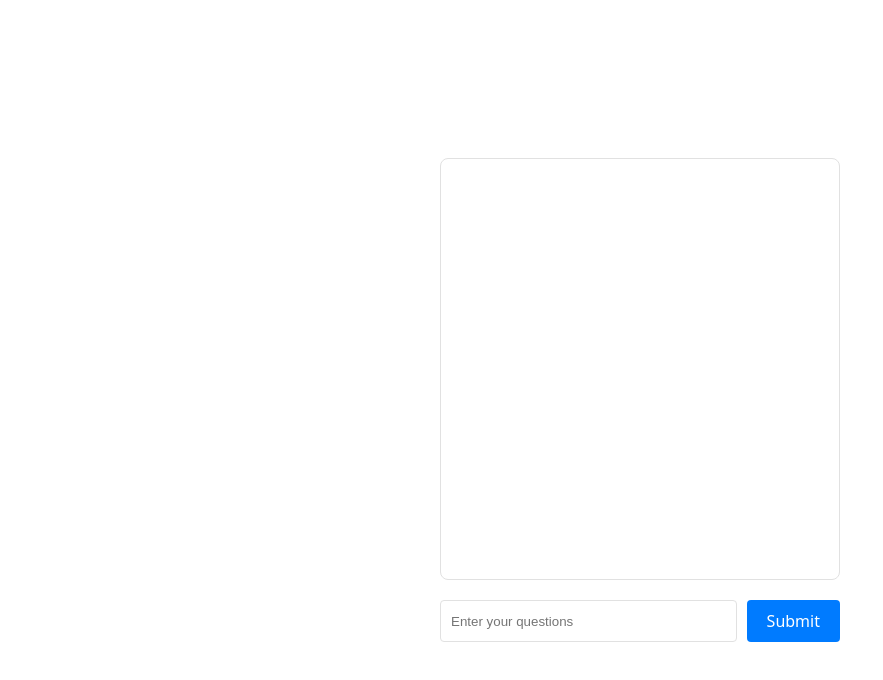
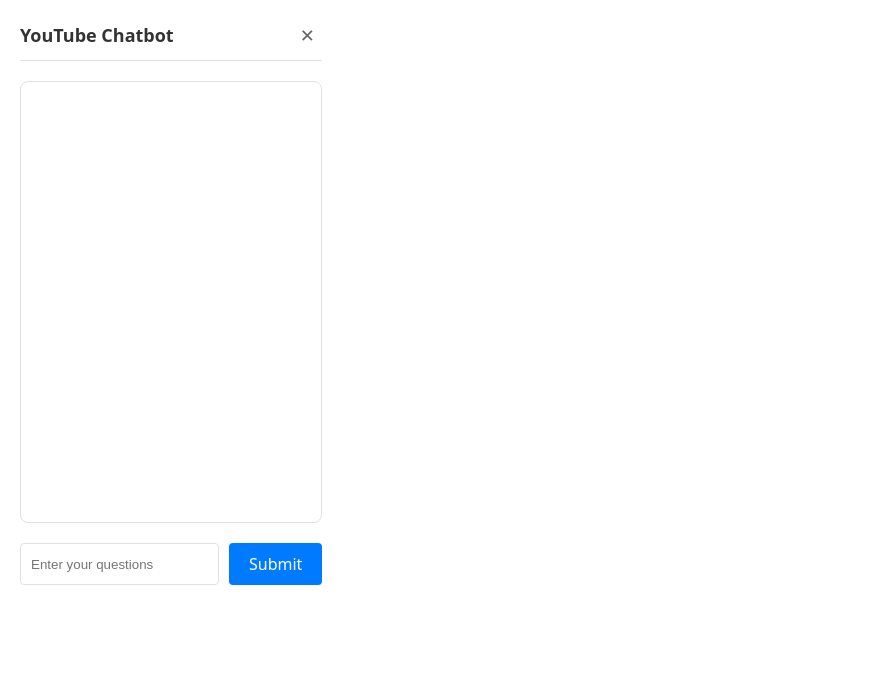
Before and after one commit to rohangore1999/yt-chrome-extension, a React (Vite) app in the folder frontend/: page / in a window 1280 px wide. Shown: the top 680 px of the page, without its empty margins (0-883 px from the left). Built offline with nearby package versions, Linux system fonts and the light colour scheme.

Commit message:
Handle default close behaviour and added iframe

```diff
--- a/frontend/src/App.css
+++ b/frontend/src/App.css
@@ -1,6 +1,3 @@
 #root {
-  max-width: 1280px;
-  margin: 0 auto;
-  padding: 2rem;
-  text-align: center;
+  height: 100vh;
 }
--- a/frontend/src/components/Popup.css
+++ b/frontend/src/components/Popup.css
@@ -1,16 +1,61 @@
 .popup {
-  width: 400px;
   padding: 20px;
   background: white;
+  height: 100vh;
+  box-sizing: border-box;
+}
+
+.popup-header {
+  display: flex;
+  justify-content: space-between;
+  align-items: center;
+  margin-bottom: 20px;
+  padding-bottom: 10px;
+  border-bottom: 1px solid #e1e1e1;
+}
+
+.popup-header h3 {
+  margin: 0;
+  color: #333;
+  font-size: 18px;
+  font-weight: 600;
+}
+
+.close-button {
+  background: none;
+  border: none;
+  font-size: 18px;
+  cursor: pointer;
+  color: #666;
+  padding: 5px;
+  border-radius: 50%;
+  width: 30px;
+  height: 30px;
+  display: flex;
+  align-items: center;
+  justify-content: center;
+  transition: all 0.2s ease;
+}
+
+.close-button:hover {
+  background-color: #f5f5f5;
+  color: #333;
+}
+
+.close-button:active {
+  background-color: #e1e1e1;
 }
 
 .chat-container {
-  height: 400px;
+  height: 420px;
   overflow-y: auto;
   margin-bottom: 20px;
   border: 1px solid #e1e1e1;
   border-radius: 8px;
   padding: 10px;
+  flex: 1;
+  overflow: hidden;
+  position: relative;
 }
 
 .loading-container {
@@ -26,10 +71,14 @@
   display: flex;
   flex-direction: column;
   gap: 10px;
+  overflow-y: auto;
+  padding: 1rem;
+  scrollbar-width: thin;
+  scrollbar-color: rgba(155, 155, 155, 0.5) transparent;
+  height: 100%;
 }
 
 .chat-message {
-  padding: 10px;
   border-radius: 8px;
   max-width: 80%;
 }
@@ -38,6 +87,8 @@
   background-color: #007bff;
   color: white;
   align-self: flex-end;
+  padding: 0 16px;
+  font-weight: bold;
 }
 
 .system-message {
@@ -79,7 +130,7 @@
 }
 
 button:hover:not(:disabled) {
-  background-color: #0056b3;
+  background-color: #dedede;
 }
 
 button:disabled {
--- a/frontend/src/components/Popup.jsx
+++ b/frontend/src/components/Popup.jsx
@@ -1,8 +1,7 @@
-import React, { useEffect, useState } from "react";
+import React, { useEffect, useState, useRef } from "react";
 import "./Popup.css";
 import { getTranscript, queryTranscript } from "../services/apis";
 import MarkdownResponse from "./MarkdownResponse";
-
 
 const Popup = () => {
   const [messages, setMessages] = useState([]);
@@ -10,6 +9,30 @@
   const [videoId, setVideoId] = useState("");
   const [isLoading, setIsLoading] = useState(false);
   const [isTranscriptLoading, setIsTranscriptLoading] = useState(false);
+  const messagesEndRef = useRef(null);
+
+  const scrollToBottom = () => {
+    messagesEndRef.current?.scrollIntoView({ behavior: "smooth" });
+  };
+
+  useEffect(() => {
+    messages.forEach((message) => {
+      if (message.type === "user") {
+        scrollToBottom();
+      }
+    });
+  }, [messages]);
+
+  const handleClose = () => {
+    // Check if we're in an iframe (overlay mode)
+    if (window.parent !== window) {
+      // Send message to content script to close overlay
+      window.parent.postMessage({ action: "closePopup" }, "*");
+    } else {
+      // Fallback for regular popup
+      window.close();
+    }
+  };
 
   const handleSubmit = async () => {
     if (!input.trim()) return;
@@ -121,6 +144,12 @@
 
   return (
     <div className="popup">
+      <div className="popup-header">
+        <h3>YouTube Chatbot</h3>
+        <button className="close-button" onClick={handleClose} title="Close">
+          ✕
+        </button>
+      </div>
       <div className="chat-container">
         {isTranscriptLoading ? (
           <div className="loading-container">
@@ -151,6 +180,7 @@
                 <p>Thinking...</p>
               </div>
             )}
+            <div ref={messagesEndRef} />
           </div>
         )}
       </div>
--- a/frontend/src/services/apis.js
+++ b/frontend/src/services/apis.js
@@ -22,10 +22,11 @@
     //   body: JSON.stringify({ query }),
     // });
     // const data = await response.json();
+    await new Promise((resolve) => setTimeout(resolve, 5000));
 
     const data = {
       response:
-        "Of course. Here is a summary of the building blocks of protein powder mentioned in the video.\n\n### Building Blocks of Protein Powder\n\nAccording to the video, protein powder consists of five main building blocks:\n\n*   **Protein Source:** The primary ingredient, for which the video uses a whey concentrate from Europe. [00:04]\n*   **Taste:** The video uses real cocoa from Ivory Coast and Ghana instead of artificial or natural flavors. [00:10]\n*   **Sweetening System:** To add sweetness, the video uses Stevia, a natural sweetener. [00:27]\n*   **Mixing Agent:** To ensure the powder mixes well with water, a natural sunflower lecithin is used. [00:45]\n*   **Color:** The video notes that color is an optional block and they have chosen not to add any. [00:51]",
+        "### Building Blocks of Protein Powder\n\nAccording to the video, protein powder consists of five main building blocks:\n\n*   **Protein Source:** The primary ingredient, for which the video uses a whey concentrate from Europe. [00:04]\n*   **Taste:** The video uses real cocoa from Ivory Coast and Ghana instead of artificial or natural flavors. [00:10]\n*   **Sweetening System:** To add sweetness, the video uses Stevia, a natural sweetener. [00:27]\n*   **Mixing Agent:** To ensure the powder mixes well with water, a natural sunflower lecithin is used. [00:45]\n*   **Color:** The video notes that color is an optional block and they have chosen not to add any. [00:51]",
       success: true,
       timestamps: [
         {
@@ -35,7 +36,6 @@
       ],
     };
 
-
     return data;
   } catch (error) {
     console.error("Error querying transcript:", error);
```
Also changed, not shown: frontend/src/background.js (+28 -0 lines), frontend/src/content.js (+111 -0 lines), frontend/manifest.json.
